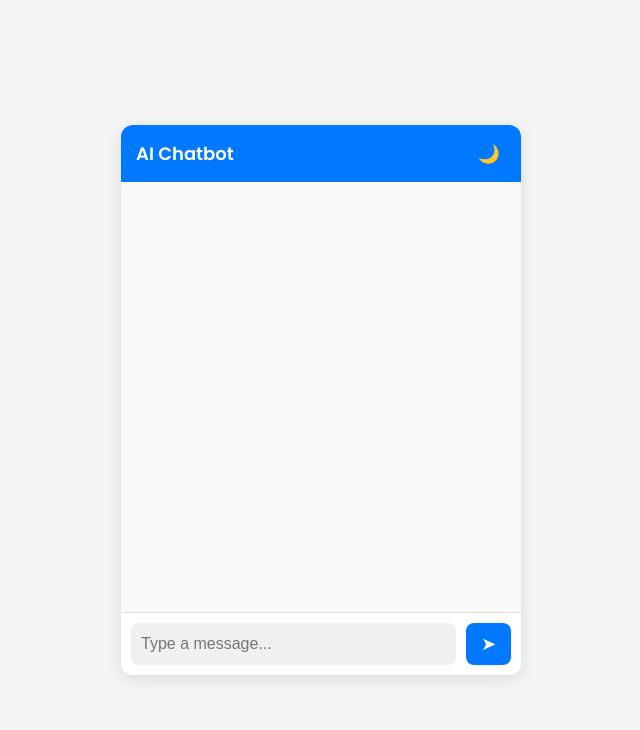
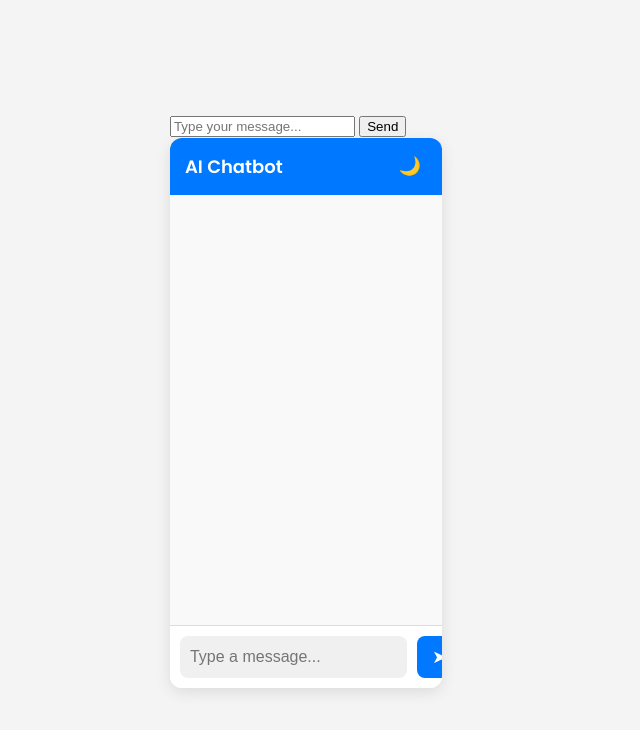
Before and after one commit to Aisvaran93/aiSH, a plain HTML site: page index.html in a window 1280 px wide. Shown: the whole page, without its empty margins (319-959 px from the left). Drawn offline with Linux system fonts and the light colour scheme.

Commit message:
Update index.html

```diff
--- a/index.html
+++ b/index.html
@@ -1,12 +1,15 @@
-<!DOCTYPE html>
-<html lang="en">
 <head>
-    <meta charset="UTF-8">
-    <meta name="viewport" content="width=device-width, initial-scale=1.0">
+<meta charset="UTF-8">
+<meta name="viewport" content="width=device-width, initial-scale=1.0">
+    <title>Chatbot</title>
     <title>AI Chatbot</title>
-    <link rel="stylesheet" href="style.css">
+<link rel="stylesheet" href="style.css">
 </head>
 <body>
+    <div class="chat-container">
+        <div id="chatbox"></div>
+        <input type="text" id="messageInput" placeholder="Type your message...">
+        <button onclick="sendMessage()">Send</button>
     <div class="container">
         <div class="chat-header">
             <h2>AI Chatbot</h2>
@@ -17,7 +20,4 @@
             <input type="text" id="messageInput" placeholder="Type a message..." onkeypress="handleEnter(event)">
             <button onclick="sendMessage()">➤</button>
         </div>
-    </div>
-    <script src="script.js"></script>
-</body>
-</html>
+</div>
```
